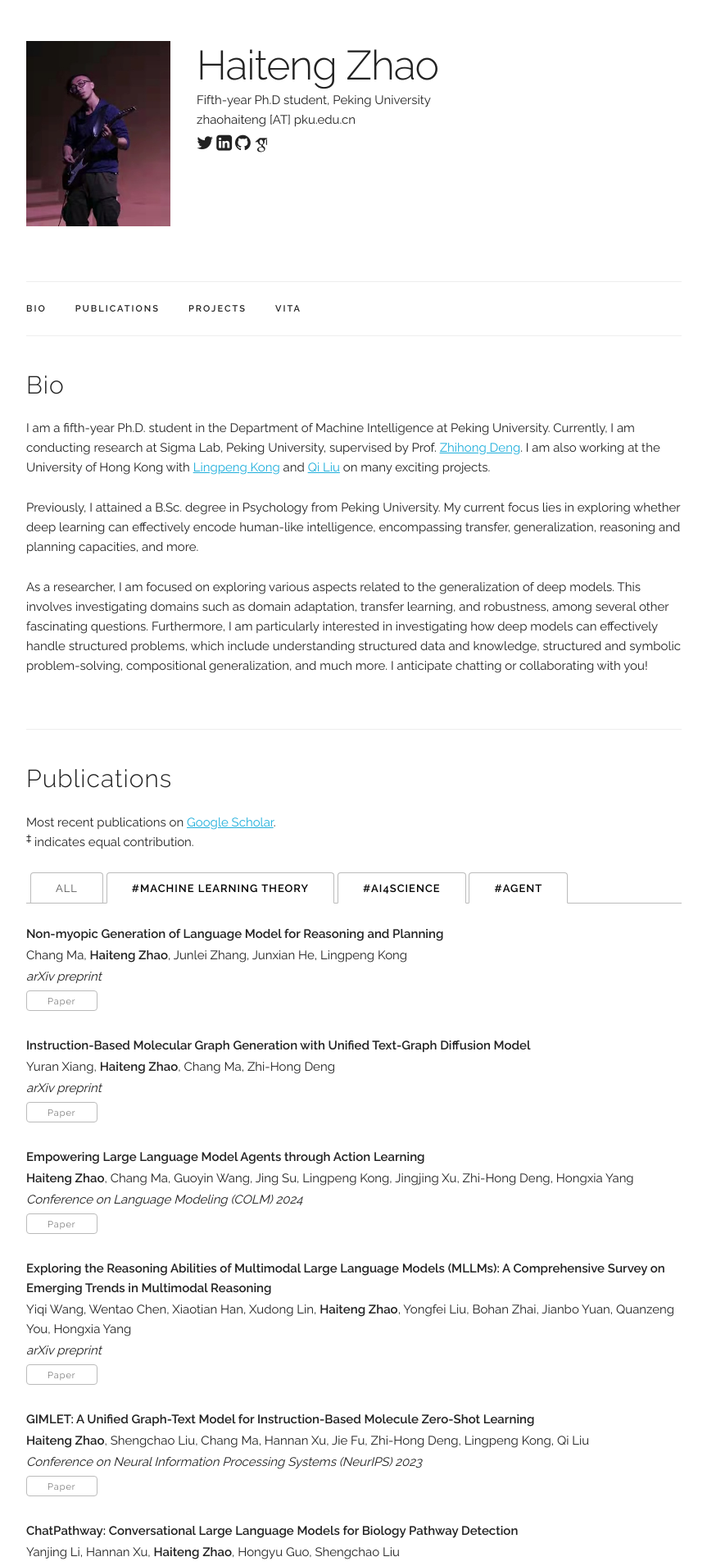
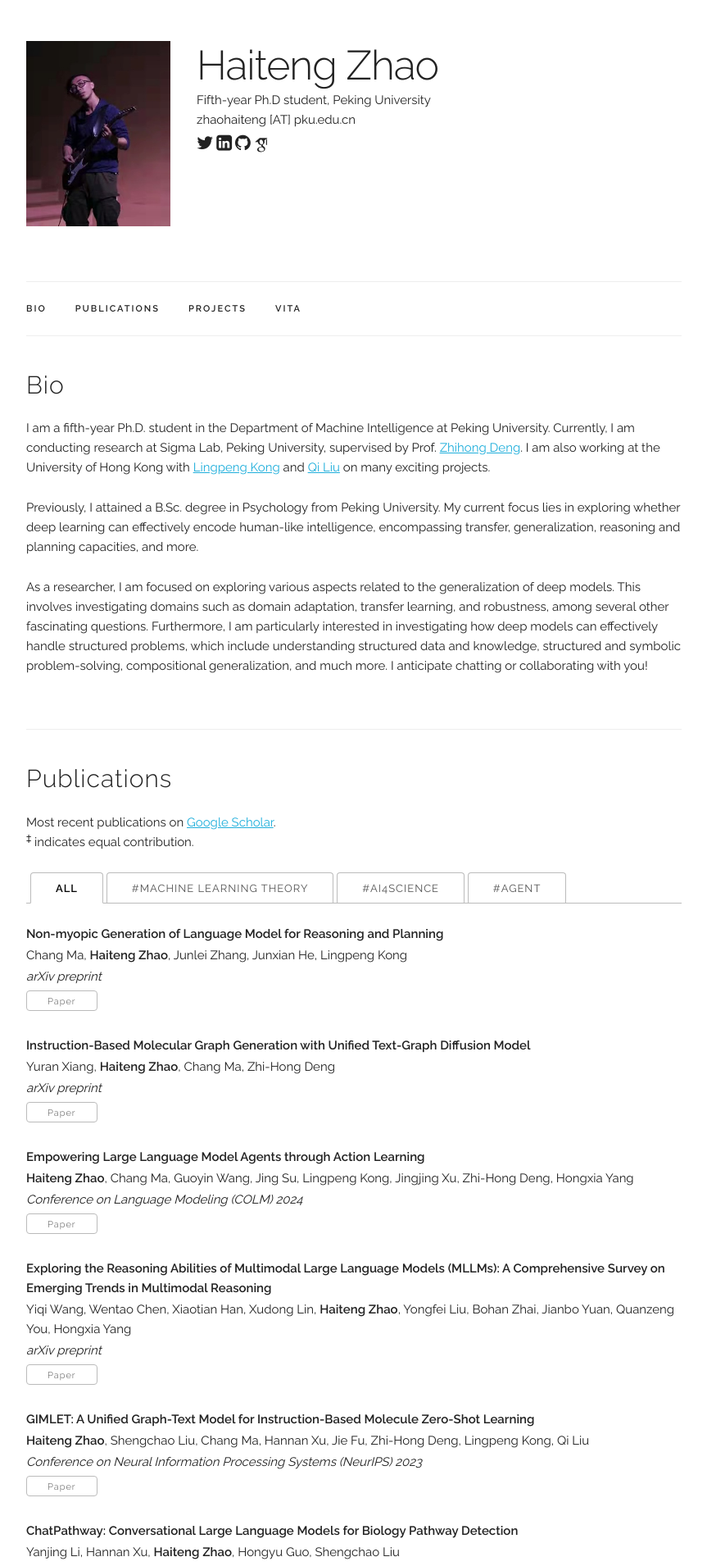
Before and after one commit to zhao-ht/haitengzhao, a Jekyll site: the page built from index.html, in a window 1280 px wide. Shown: the top 1910 px of the page at 82% size, without its empty margins (208-1071 px from the left). Built offline with Jekyll 4.4.1, drawn with Linux system fonts in a browser that asks for light colours; some web fonts are replaced.

Commit message:
Update index.html

```diff
--- a/index.html
+++ b/index.html
@@ -29,10 +29,10 @@ title: Home
   </p>
 
   <ul class="tab-nav">
-    <li><div class="button" data-ref="#papers-all">All</div></li>
-    <li><div class="button active" data-ref="#papers-theory">#Machine Learning Theory</div></li>
-    <li><div class="button active" data-ref="#papers-ai4science">#AI4Science</div></li>
-    <li><div class="button active" data-ref="#papers-agent">#Agent</div></li>
+    <li><div class="button active" data-ref="#papers-all">All</div></li>
+    <li><div class="button" data-ref="#papers-theory">#Machine Learning Theory</div></li>
+    <li><div class="button" data-ref="#papers-ai4science">#AI4Science</div></li>
+    <li><div class="button" data-ref="#papers-agent">#Agent</div></li>
   </ul>
 
   <div class="tab-content">
@@ -74,7 +74,7 @@ title: Home
       {% endfor %}
     </div>
 
-  <div class="tab-pane" id="papers-ai4science">
+    <div class="tab-pane" id="papers-ai4science">
 
       {% assign selected_papers = site.data.publications.papers | where: "ai4science", "y" %}
       {% for paper in selected_papers %}
@@ -193,7 +193,7 @@ title: Home
 
 
 
-</div>
+  </div>
 </div>
 
 
```
